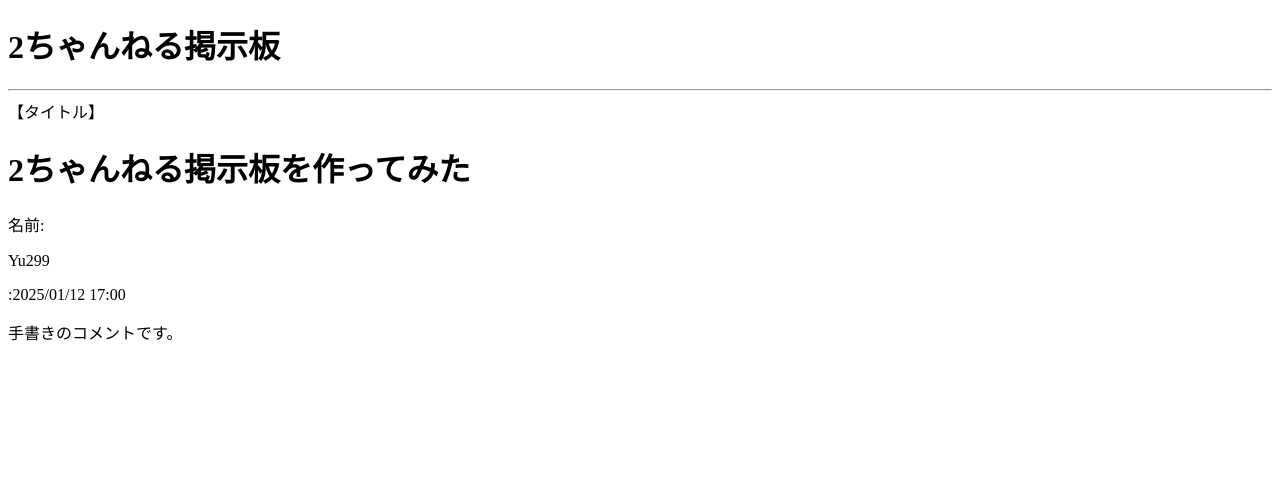
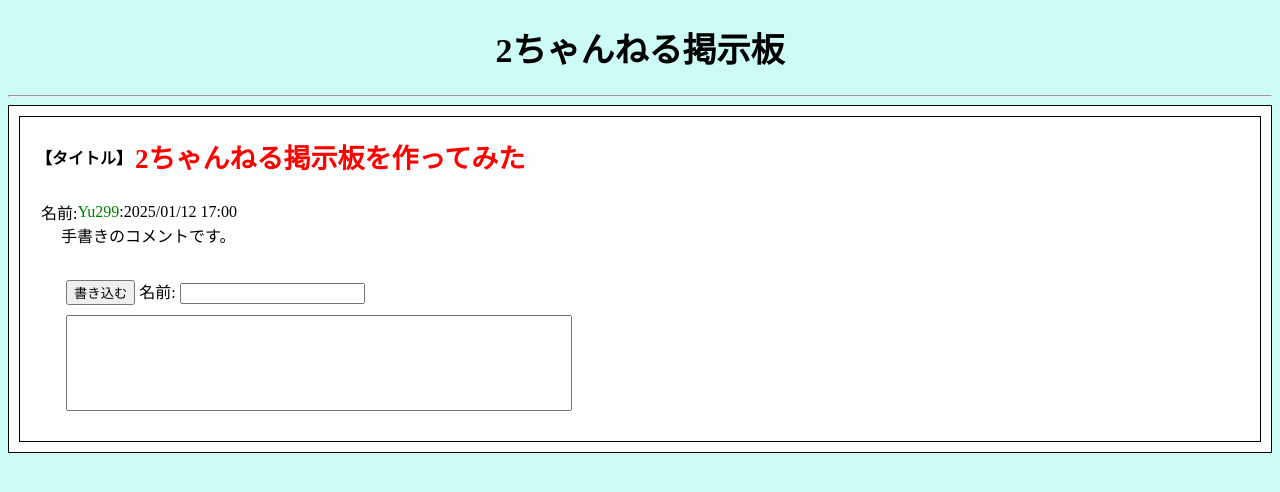
Before and after one commit to Yuto299/2chan-bbs, a PHP site: page / in a window 1280 px wide. Shown: the top 492 px of the page. Run offline with PHP 8.4, Linux system fonts and the light colour scheme.

Commit message:
掲示板の骨格完了

```diff
--- /dev/null
+++ b/assets/css/style.css
@@ -0,0 +1,68 @@
+body {
+  background-color: #cdfcf7;
+}
+
+.title {
+  text-align: center;
+  font-size: 34px;
+}
+
+.threadWrapper {
+  background-color: #fdfefe;
+  padding: 10px;
+  max-width: 1300px;
+  margin: 0 auto;
+  border: 1px solid black;
+  margin-bottom: 20px;
+}
+
+.childWrapper {
+  border: 1px solid black;
+  padding: 10px;
+}
+
+.threadTitle {
+  display: flex;
+  align-items: center;
+  font-weight: 600;
+  margin-left: 6px;
+  height: 60px;
+}
+
+.threadTitle h1 {
+  color: red;
+  margin-left: 3px;
+  font-size: 27px;
+}
+
+section {
+  padding: 0 11px;
+}
+
+section .nameArea {
+  display: flex;
+  align-items: center;
+  margin-bottom: -14px;
+}
+
+section .username {
+  color: green;
+  font-size: 700;
+}
+
+section .comment {
+  margin-top: 0;
+  margin-left: 20px;
+}
+
+.formWrapper {
+  padding: 16px;
+  margin-left: 20px;
+}
+
+.commentTextArea {
+  margin-top: 10px;
+  width: 500px;
+  height: 90px;
+  resize: none;
+}
--- a/index.php
+++ b/index.php
@@ -4,6 +4,7 @@
   <meta charset="UTF-8">
   <meta name="viewport" content="width=device-width, initial-scale=1.0">
   <title>2ちゃんねる掲示板</title>
+  <link rel="stylesheet" href="./assets/css/style.css">
 </head>
 <body>
   <header>
@@ -30,6 +31,16 @@
           </div>
         </article>
       </section>
+      <form class='formWrapper'>
+        <div>
+          <input type="submit" value="書き込む">
+          <label>名前:</label>
+          <input type="text">
+        </div>
+        <div>
+          <textarea class="commentTextArea"></textarea>
+        </div>
+      </form>
     </div>
   </div>
 </body>
```
